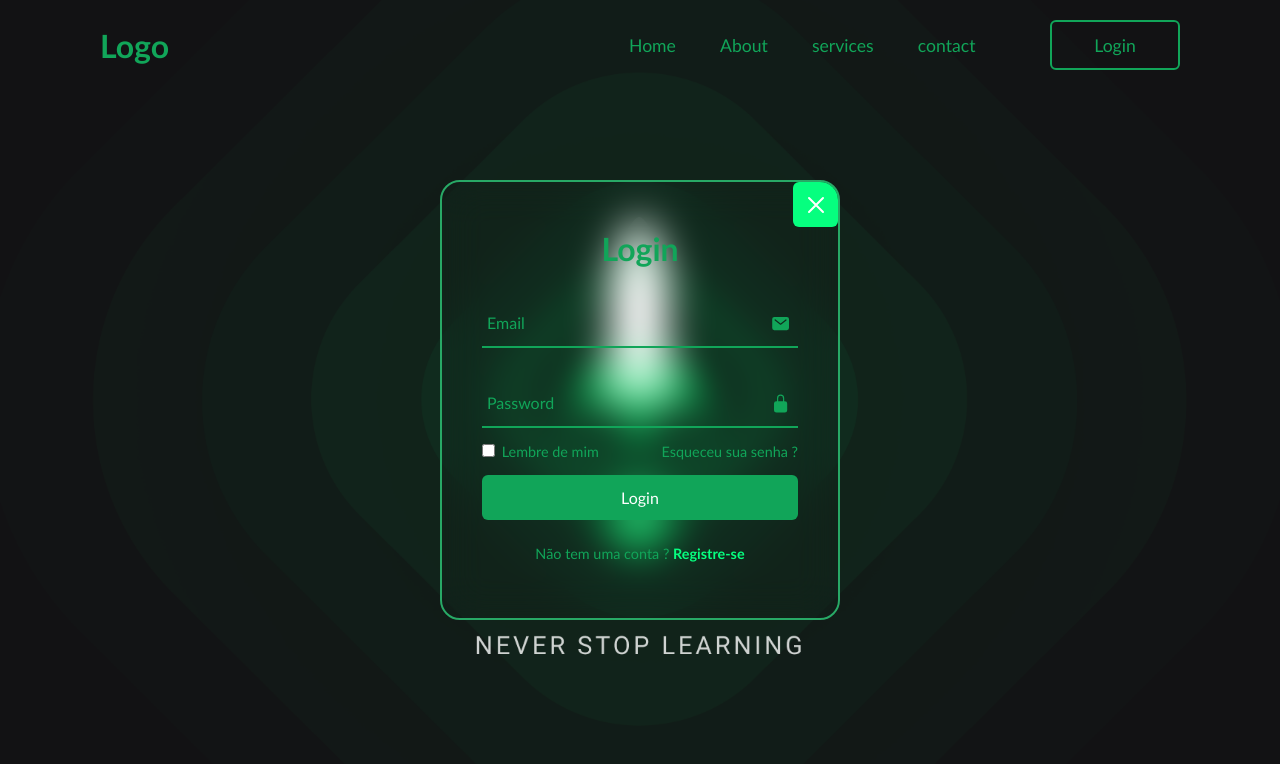
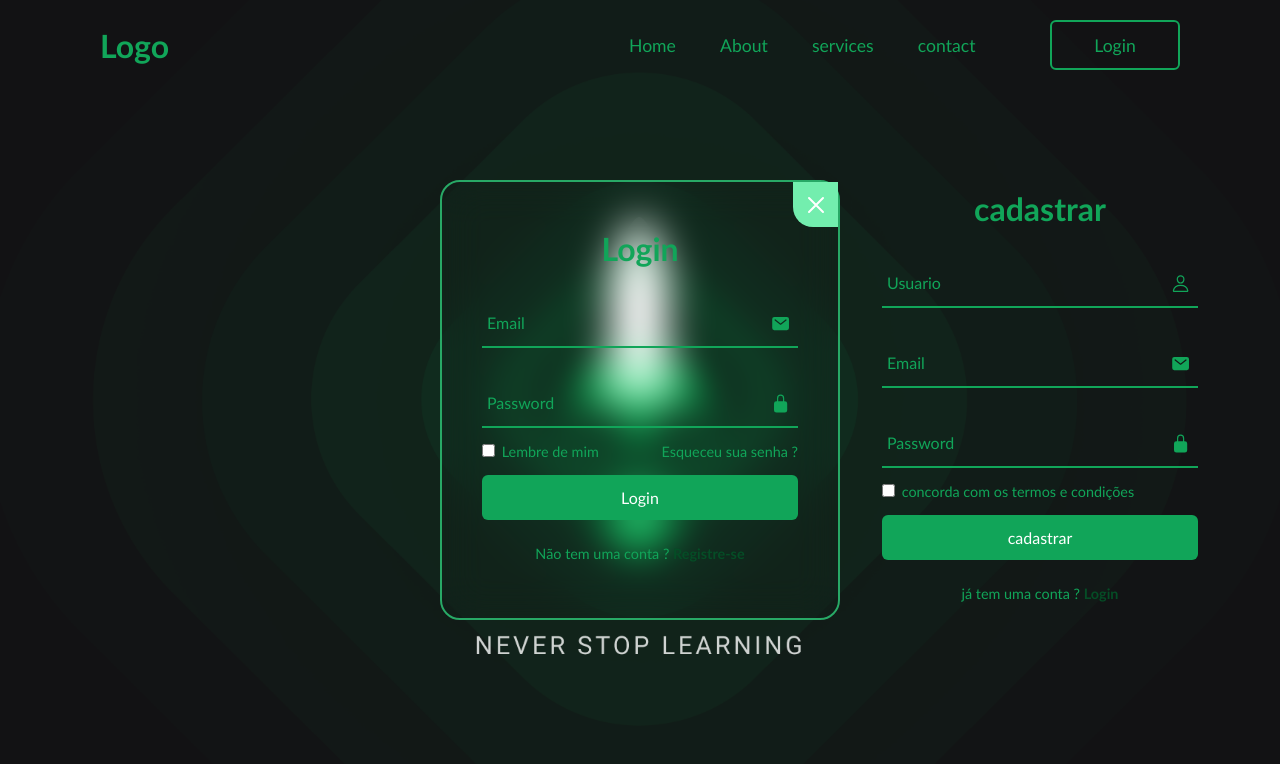
Before and after one commit to devwagnerdw/website-login-registration, a plain HTML site: page index.html in a window 1280 px wide. Drawn offline with nearby package versions, Linux system fonts and the light colour scheme.

Commit message:
making the registration field

```diff
--- a/index.html
+++ b/index.html
@@ -19,13 +19,13 @@
     </header>
 
     <div class="wrapper">
-      <span class="icon-x"><ion-icon name="close-outline"></ion-icon></span>
-      <div class="form-login">
+      <span class="icon-close"><ion-icon name="close-outline"></ion-icon></span>
+      <div class="form-box login">
         <h2>Login</h2>
         <form action="#">
           <div class="input-box">
             <span class="icon"><ion-icon name="mail"></ion-icon></span>
-            <input type="email" required />
+            <input type="text" required />
             <label>Email</label>
           </div>
 
@@ -35,7 +35,8 @@
             <label>Password</label>
           </div>
           <div class="remember-forgot">
-            <label> <input type="checkbox">
+            <label>
+              <input type="checkbox" />
               Lembre de mim
             </label>
             <a href="#">Esqueceu sua senha ?</a>
@@ -44,9 +45,46 @@
 
           <div class="login-register">
             <p>
-              Não tem uma conta ? <a href="#" class="register-link">Registre-se</a>
+              Não tem uma conta ?
+              <a href="#" class="register-link">Registre-se</a>
             </p>
+          </div>
+        </form>
+      </div>
 
+      <div class="form-box register">
+        <h2>cadastrar</h2>
+
+        <form action="#">
+          <div class="input-box">
+            <span class="icon"><ion-icon name="person-outline"></ion-icon></span>
+            <input type="text" required />
+            <label>Usuario</label>
+          </div>
+          <div class="input-box">
+            <span class="icon"><ion-icon name="mail"></ion-icon></span>
+            <input type="text" required />
+            <label>Email</label>
+          </div>
+
+          <div class="input-box">
+            <span class="icon"><ion-icon name="lock-closed"></ion-icon></span>
+            <input type="password" required />
+            <label>Password</label>
+          </div>
+          <div class="remember-forgot">
+            <label>
+              <input type="checkbox" />
+              concorda com os termos e condições
+            </label>
+          </div>
+          <button type="submit" class="btn">cadastrar</button>
+
+          <div class="login-register">
+            <p>
+              já tem uma conta ?
+              <a href="#" class="login-link">Login</a>
+            </p>
           </div>
         </form>
       </div>
--- a/style.css
+++ b/style.css
@@ -91,31 +91,42 @@ header{
   display: flex;
   justify-content: center;
   align-items: center;
-  overflow: hidden;
 }
 
-.wrapper .form-login{
+.wrapper .form-box{
 width: 100%;
 padding: 40px;
 }
 
-.wrapper .icon-x{
+
+
+.wrapper .form-box.register{
+  position: absolute;
+  transform: translateX(400px);
+}
+
+
+
+.wrapper .icon-close{
   position: absolute;
   top: 0;
   right: 0;
   width: 45px;
   height: 45px;
-  background: #06ff7f;
+  background: #73eeae;
   font-size: 2em;
   color: #fff;
   display: flex;
   justify-content: center;
   align-items: center;
-  border-radius: 6px;
+  border-bottom-left-radius:20px;
+  cursor: pointer;
+  z-index: 1;
+
   cursor: pointer;
 }
 
-.form-login h2{
+.form-box h2{
   font-size: 2em;
   color: #11a559;
   text-align: center;
@@ -210,10 +221,11 @@ padding: 40px;
   margin: 25px 0 10px;
 }
 
-.login-register p a {
-color: #06ff7f;
-text-decoration: none;
-font-weight: 600;
+.login-register p a{
+  color: #054d26;
+  text-decoration: none;
+  font-weight: 600;
+
 }
 
 .login-register p a:hover{
```
